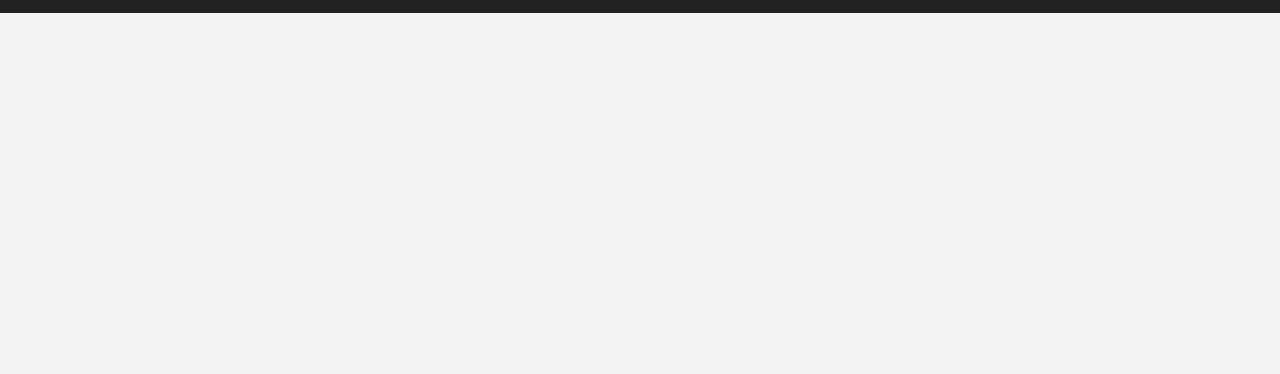
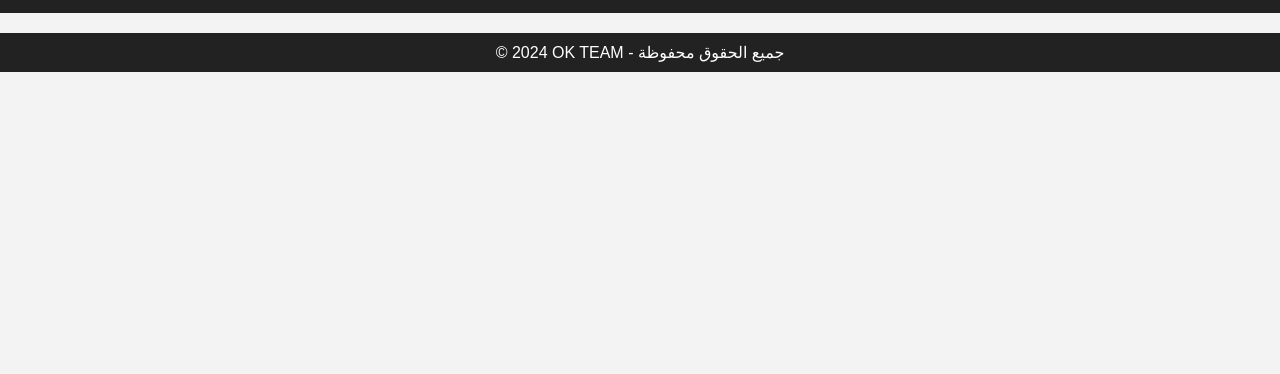
Before and after one commit to omar15243/OK-TEAM, a plain HTML site: page index.html in a window 1280 px wide. Shown: the part 426-800 px from the top of the page. Drawn offline with Linux system fonts and the light colour scheme.

Commit message:
Update index.html

```diff
--- a/index.html
+++ b/index.html
@@ -50,3 +50,6 @@
         <a href="#">تواصل معنا</a>
     </nav>
 </header>
+<footer>
+    <p>&copy; 2024 OK TEAM - جميع الحقوق محفوظة</p>
+    </footer>
```
